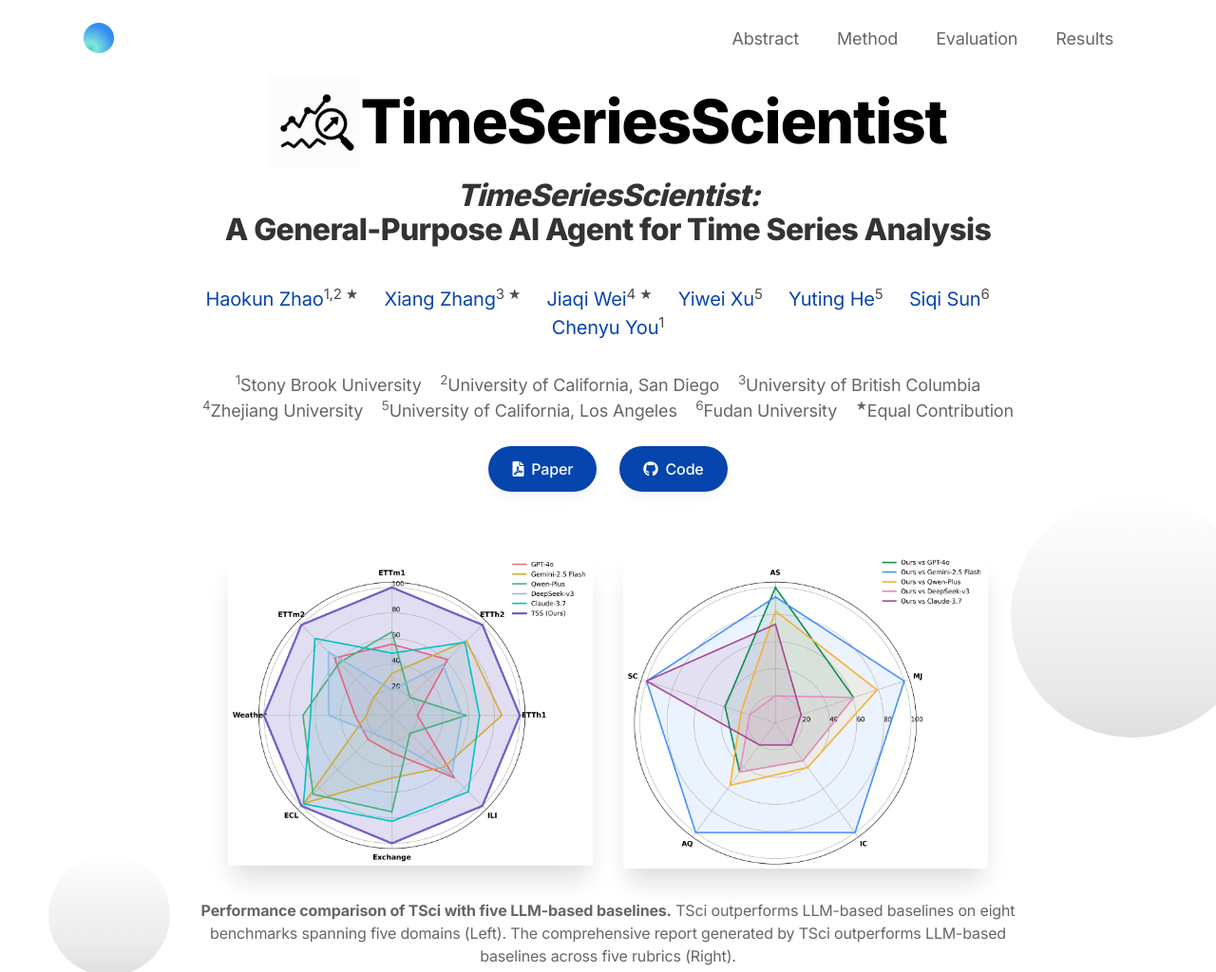
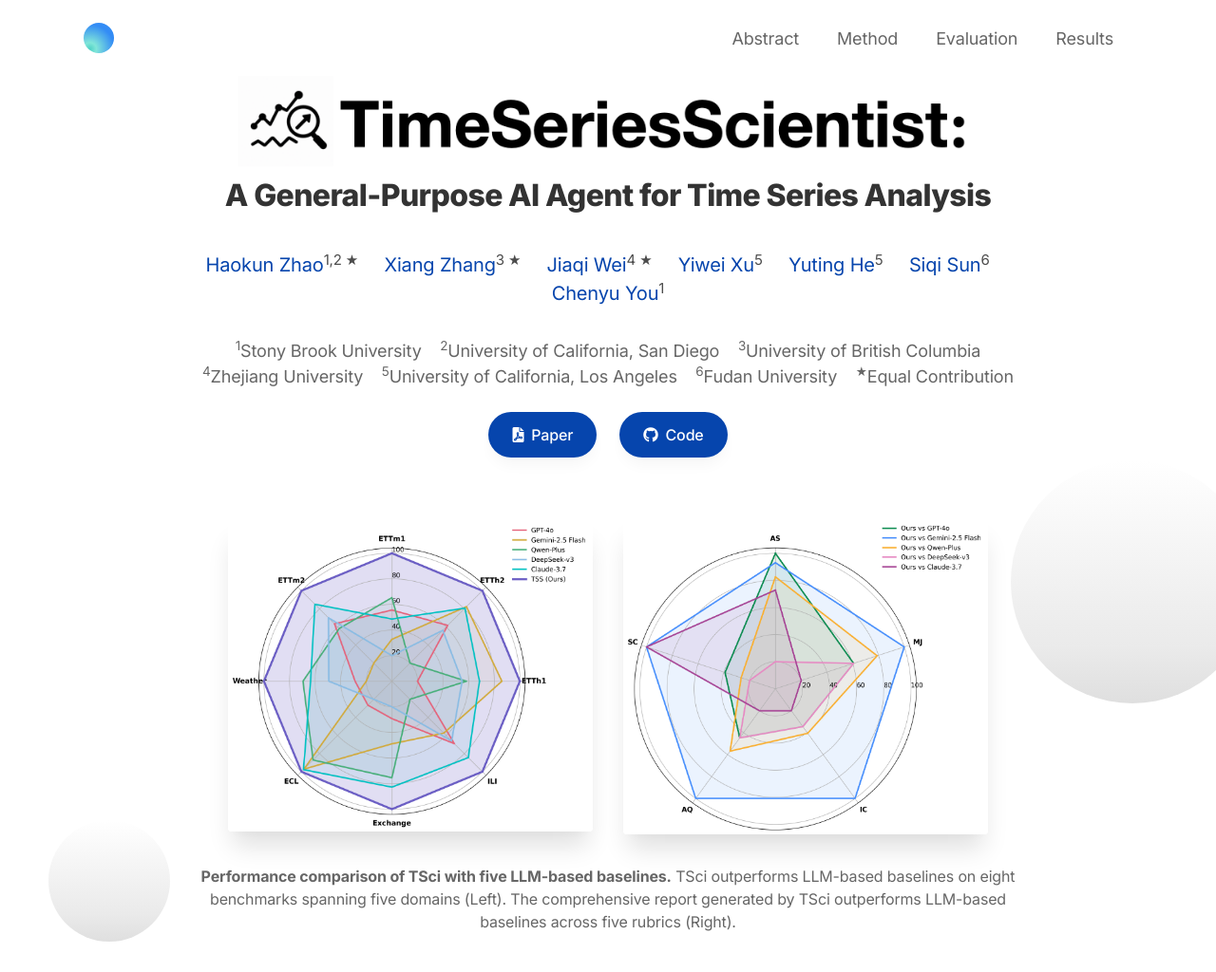
Before and after one commit to Y-Research-SBU/TimeSeriesScientist, a website: page index.html in a window 1280 px wide. Shown: the top 1024 px of the page at 95% size. Drawn offline with Linux system fonts and the light colour scheme; some icons are missing.

Commit message:
change title

```diff
--- a/index.html
+++ b/index.html
@@ -163,14 +163,14 @@
                             <div class="mb-4" data-aos="zoom-y-out">
                                 <!-- First line: Logo + PosterGen -->
                                 <div class="flex items-center justify-center mb-3">
-                                    <img src="images/TSci_logo.png" alt="TSci Logo" class="w-auto mr-6 max-w-full" style="height: 6.0rem;">
-                                    <h1 class="font-extrabold leading-tighter tracking-tighter" style="font-size: 4.0rem; line-height: 1.0;">
+                                    <img src="images/logo2.png" alt="TSci Logo" class="w-auto mr-6 max-w-full" style="height: 6.0rem;">
+                                    <!-- <h1 class="font-extrabold leading-tighter tracking-tighter" style="font-size: 4.0rem; line-height: 1.0;">
                                         <span style="color: black;">TimeSeriesScientist</span>
-                                    </h1>
+                                    </h1> -->
                                 </div>
                                 <!-- Second line: Subtitle -->
                                 <h2 class="text-3xl md:text-4xl font-extrabold leading-tighter tracking-tighter whitespace-nowrap" style="color: #333; margin-bottom: 2.5rem;">
-                                    <em>TimeSeriesScientist:</em> <br>
+                                    <!-- <em>TimeSeriesScientist:</em> <br> -->
                                     A General-Purpose AI Agent for Time Series Analysis
                                 </h2>
                             </div>
```
Also changed, not shown: images/logo2.png (added).
